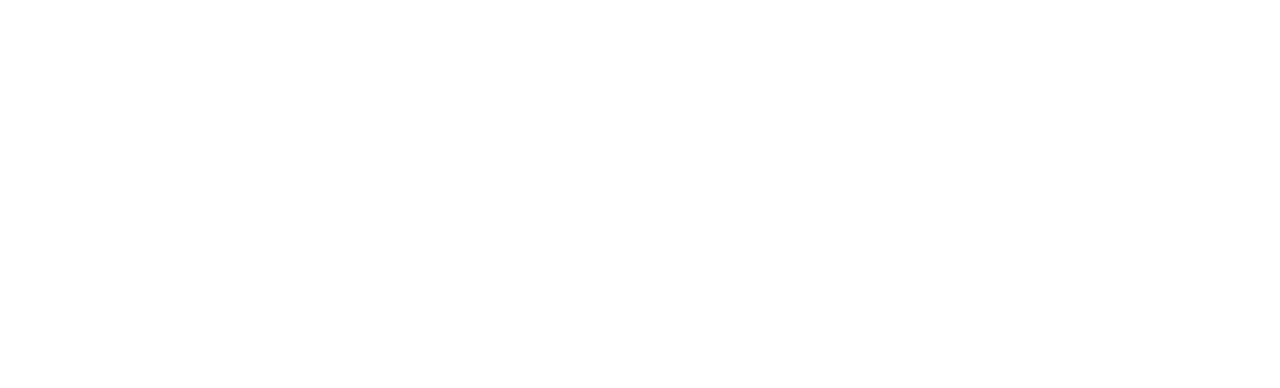
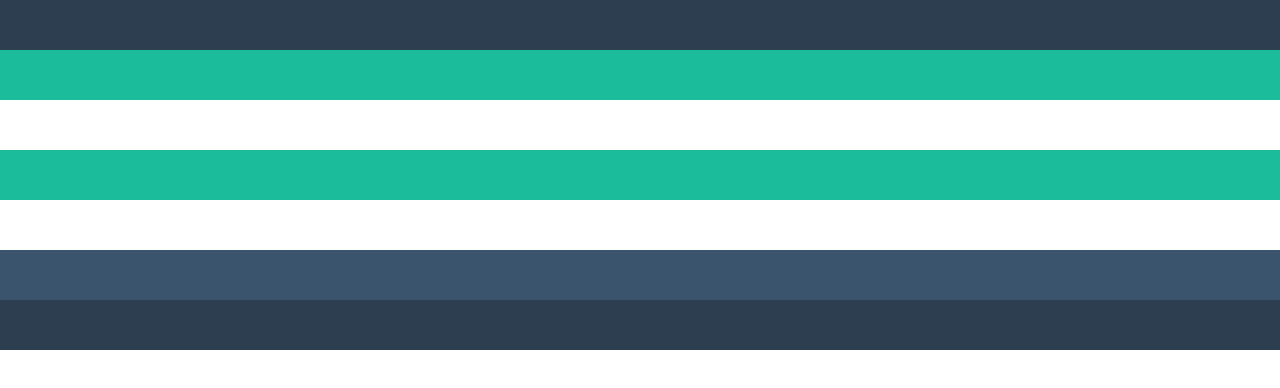
Before and after one commit to evelingcastillon/html-css-bootstrap-freelancer, a plain HTML site: page index.html in a window 1280 px wide. Drawn offline with nearby package versions, Linux system fonts and the light colour scheme.

Commit message:
add color

```diff
--- a/assets/css/style.css
+++ b/assets/css/style.css
@@ -0,0 +1,12 @@
+.bg-darkblue {
+    background-color: rgba(44, 62, 80, 1);
+}
+.height50px {
+    height: 50px;
+}
+.bg-green {
+    background-color: rgba(26, 188, 156, 1);
+}
+.bg-lightblue {
+    background-color: rgba(58, 84, 109, 1);
+}
--- a/index.html
+++ b/index.html
@@ -12,6 +12,21 @@
 <body>
     <!-- HEADER -->
     <header>
+        <nav class="bg-darkblue">
+            <div class="container">
+                <div class="row">
+                    <div class="height50px col-12"></div>
+                </div>
+            </div>
+        </nav>
+
+        <div class="bg-green">
+            <div class="container">
+                <div class="row">
+                    <div class="height50px col-12"></div>
+                </div>
+            </div>
+        </div>
 
     </header>
     <!-- /HEADER -->
@@ -19,14 +34,47 @@
 
     <!-- MAIN -->
     <main>
-
+        <div class="bg-white">
+            <div class="container">
+                <div class="row">
+                    <div class="height50px col-12"></div>
+                </div>
+            </div>
+        </div>
+        <div class="bg-green">
+            <div class="container">
+                <div class="row">
+                    <div class="height50px col-12"></div>
+                </div>
+            </div>
+        </div>
+        <div class="bg-white">
+            <div class="container">
+                <div class="row">
+                    <div class="height50px col-12"></div>
+                </div>
+            </div>
+        </div>
     </main>
     <!-- /MAIN -->
 
 
     <!-- FOOTER -->
     <footer>
-
+        <div class="bg-lightblue">
+            <div class="container">
+                <div class="row">
+                    <div class="height50px col-12"></div>
+                </div>
+            </div>
+        </div>
+        <div class="bg-darkblue">
+            <div class="container">
+                <div class="row">
+                    <div class="height50px col-12"></div>
+                </div>
+            </div>
+        </div>
     </footer>
     <!-- /FOOTER -->
 </body>
```
Also changed, not shown: assets/img/avatar.svg (added), assets/img/cabin.png (added), assets/img/cake.png (added), assets/img/circus.png (added), assets/img/game.png (added), assets/img/safe.png (added), assets/img/submarine.png (added), assets/layouts/desktop.png (added), assets/layouts/smartphone.png (added), assets/layouts/tablet.png (added).
